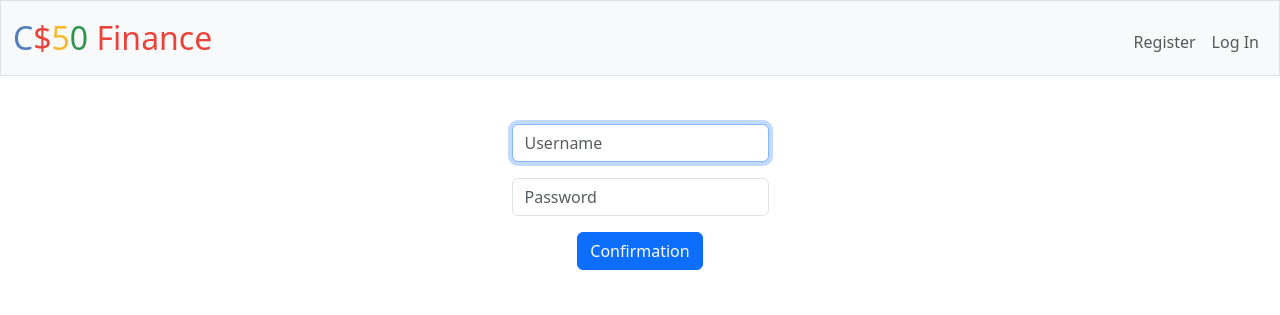
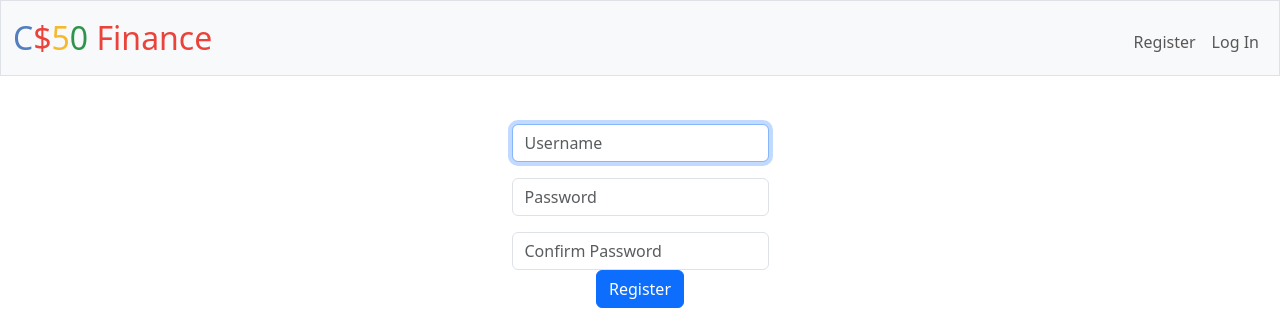
Before and after one commit to gonzalogonzalosiempre-code/cs50-projects-February-2026, a Flask app: page /register in a window 1280 px wide. Shown: the top 315 px of the page. Run offline with Flask 3, Linux system fonts and the light colour scheme; some libraries are stand-ins or nearby versions.

Commit message:
Sun, May 31, 2026, 8:03 AM +02:00

```diff
--- a/finance/templates/register.html
+++ b/finance/templates/register.html
@@ -12,6 +12,9 @@
         <div class="mb-3">
             <input class="form-control mx-auto w-auto" name="password" placeholder="Password" type="password">
         </div>
-        <button class="btn btn-primary" type="submit" name="Confirmation">Confirmation</button>
+        <div>
+            <input class="form-control mx-auto w-auto" name="Confirmation" placeholder="Confirm Password" type="password">
+        </div>
+        <button class="btn btn-primary" type="submit">Register</button>
     </form>
 {% endblock %}
```
